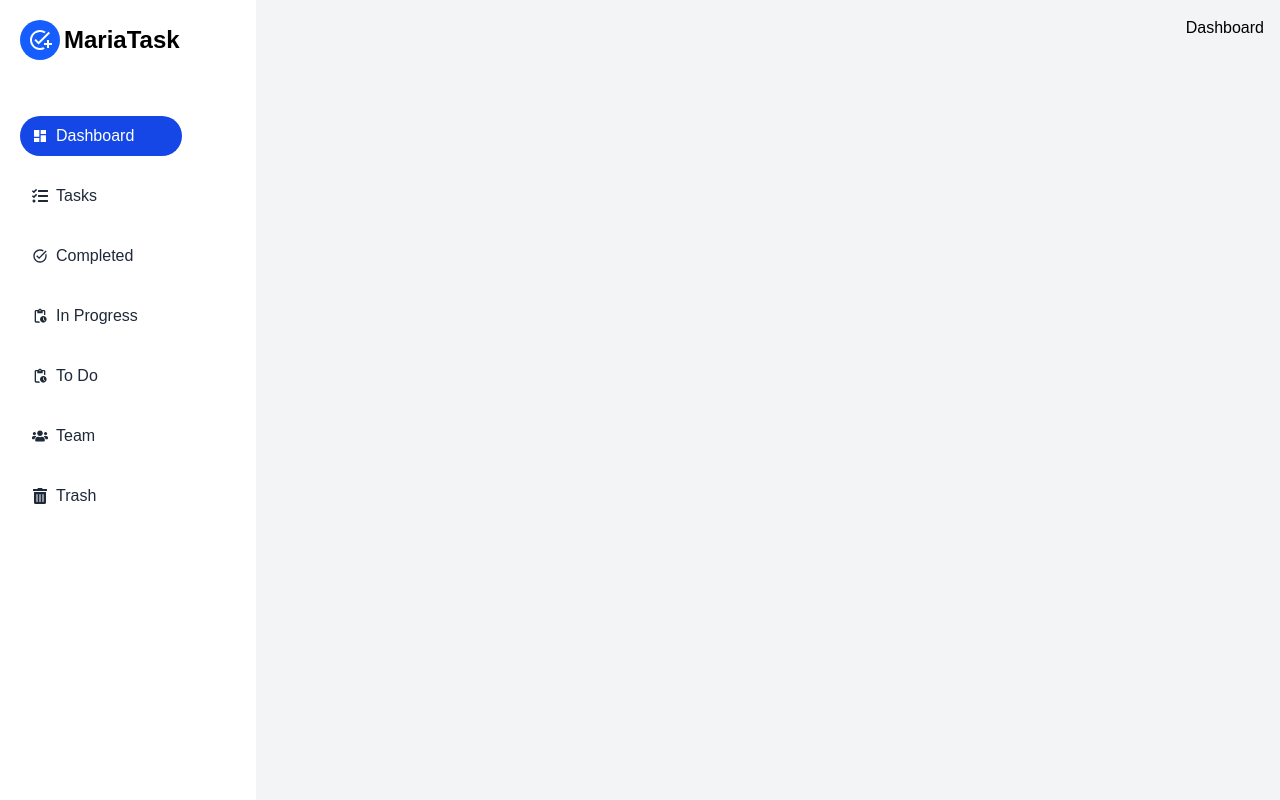
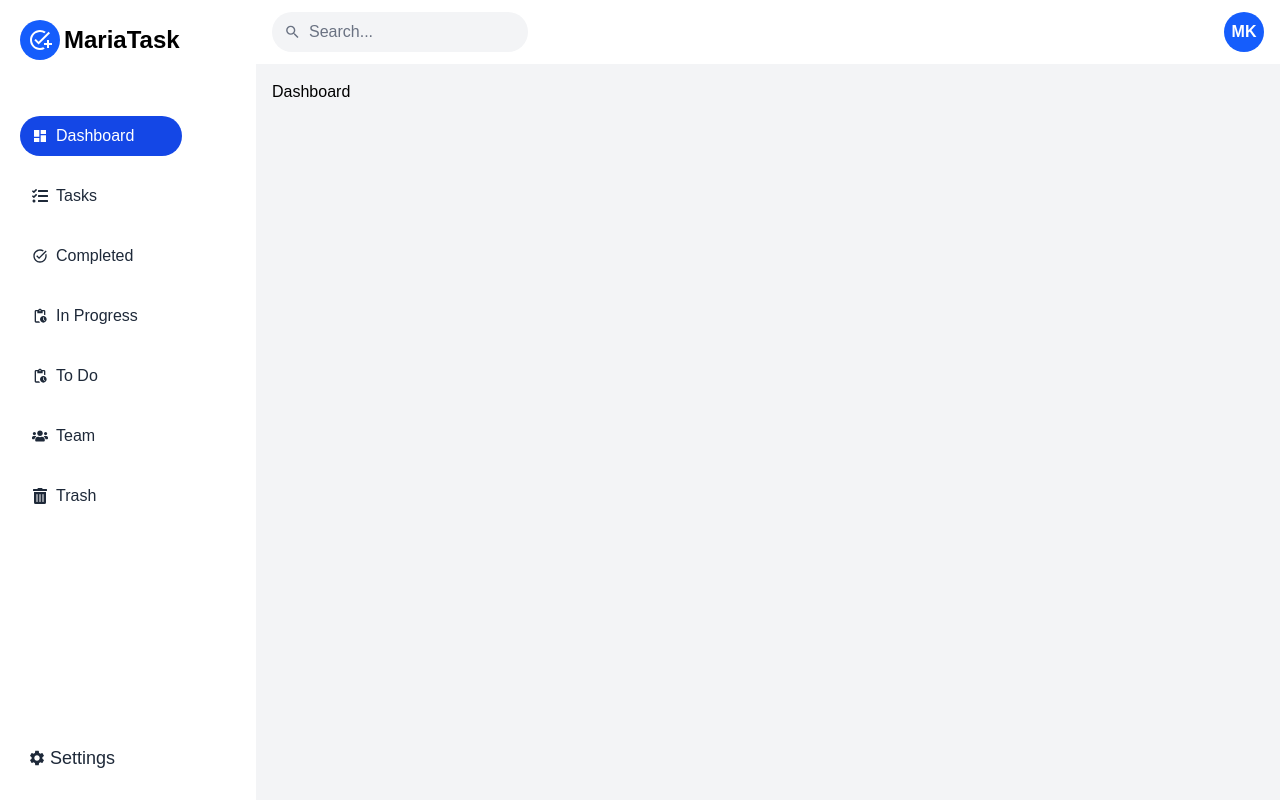
Before and after one commit to AleksKen/ClientTaskManager, a React (Vite) app in the folder client/: page /dashboard in a window 1280 px wide. Built offline with nearby package versions, Linux system fonts and the light colour scheme.

Commit message:
Навигационная панель (подумать над аватарками)

```diff
--- a/client/src/App.jsx
+++ b/client/src/App.jsx
@@ -7,10 +7,11 @@ import Users from "./pages/Users.jsx";
 import {Toaster} from "sonner";
 import Sidebar from "./components/Sidebar.jsx";
 import Trash from "./pages/Trash.jsx";
+import Navbar from "./components/Navbar.jsx";
 
 function Layout() {
     // const {user} = useSelector((state) => state.auth);
-    const user = "Maria";
+    const user = JSON.parse('{ "name": "Maria Konyashova" }');
     const location = useLocation()
     return user ? (
         <div className='w-full h-screen flex flex-col md:flex-row'>
@@ -19,10 +20,10 @@ function Layout() {
             </div>
             {/*{MobileSidebar}*/}
             <div className="flex-1 overflow-y-auto">
-                {/*{Navbar}*/}
-            </div>
-            <div className='p-4 2xl:px-10'>
-                <Outlet/>
+                <Navbar/>
+                <div className='p-4 2xl:px-10'>
+                    <Outlet/>
+                </div>
             </div>
         </div>
     ) : (
--- /dev/null
+++ b/client/src/components/Navbar.jsx
@@ -0,0 +1,34 @@
+import React from "react";
+import {useDispatch, useSelector} from "react-redux";
+import {setOpenSidebar} from "../redux/slices/authSlice.js";
+import {MdOutlineSearch} from "react-icons/md";
+import UserAvatar from "./UserAvatar.jsx";
+
+const Navbar = () => {
+    const {user} = useSelector((state) => state.auth);
+    const dispatch = useDispatch();
+
+    return <div className='flex items-center justify-between bg-white px-4 py-3 2xl:py-4 sticky z-10 top-0'>
+        <div className='flex gap-4'>
+            <button
+                onClick={() => dispatch(setOpenSidebar(true))}
+                className='text-2xl text-gray-500 block md:hidden '>≡</button>
+
+            <div className='w-64 2xl:w-[400px] flex items-center py-2 px-3 gap-2 rounded-full bg-[#f3f4f6]'>
+                <MdOutlineSearch className='text-gray-500 text-xl'/>
+                <input
+                    type='text'
+                    placeholder='Search...'
+                    className='flex-1 outline-none bg-transparent placeholder:text-gray-500 text-gray-800'
+                ></input>
+            </div>
+        </div>
+
+        <div className='flex gap-2 items-center'>
+            {/*<NotificationPanel/>*/}
+            <UserAvatar/>
+        </div>
+    </div>
+};
+
+export default Navbar;
--- a/client/src/components/Sidebar.jsx
+++ b/client/src/components/Sidebar.jsx
@@ -1,5 +1,5 @@
 import React from 'react';
-import {MdDashboard, MdOutlineAddTask, MdOutlinePendingActions, MdTaskAlt} from "react-icons/md";
+import {MdDashboard, MdOutlineAddTask, MdOutlinePendingActions, MdSettings, MdTaskAlt} from "react-icons/md";
 import {FaTasks, FaTrashAlt, FaUsers} from "react-icons/fa";
 import {useDispatch, useSelector} from "react-redux";
 import {Link, NavLink, useLocation} from "react-router-dom";
@@ -48,6 +48,13 @@ const Sidebar = () => {
                 ))
             }
         </div>
+
+        <div className=''>
+            <button className='w-full flex gap-1 p-2 items-center text-lg text-gray-800 '>
+                <MdSettings/>
+                <span>Settings</span>
+            </button>
+        </div>
     </div>
 };
 
--- /dev/null
+++ b/client/src/components/UserAvatar.jsx
@@ -0,0 +1,67 @@
+import {useState} from 'react';
+import {useDispatch, useSelector} from "react-redux";
+import {useNavigate} from "react-router-dom";
+import {Menu} from "@headlessui/react";
+import {getInitials} from "../utils/initials.js";
+import {FaUser, FaUserLock} from "react-icons/fa";
+import {IoLogOutOutline} from "react-icons/io5";
+
+
+const UserAvatar = () => {
+    const [open, setOpen] = useState(false);
+    const [openPassword, setOpenPassword] = useState(false);
+    // const {user} = useSelector((state) => state.auth);
+    const user = JSON.parse('{ "name": "Maria Konyashova" }');
+    const dispatch = useDispatch();
+    const navigate = useNavigate();
+    const logoutHandler = () => {
+        console.log("logout");
+    };
+    return <div>
+        <Menu as='div' className='relative inline-block text-left'>
+            <div>
+                <Menu.Button className='w-10 h-10 2xl:h-12 items-center justify-center rounded-full bg-blue-600'>
+                    <span className='text-white font-semibold'>
+                        {getInitials(user?.name)}
+                    </span>
+                </Menu.Button>
+            </div>
+            <Menu.Items
+                transition
+                className='absolute right-0 mt-2 w-56 origin-top-right divide-gray-100
+                rounded-md bg-white shadow-2xl ring-1 ring-black/5 focus:outline-none'>
+                <div className='p-4'>
+                    <Menu.Item>
+                        <button
+                            onClick={() => setOpen(true)}
+                            className='text-gray-700 group flex w-full items-center rounded-md px-2 py-2 text-base'
+                        >
+                            <FaUser className='mr-2' aria-hidden='true'/>
+                            <span className='p-2'>Profile</span>
+                        </button>
+                    </Menu.Item>
+                    <Menu.Item>
+                        <button
+                            onClick={() => setOpenPassword(true)}
+                            className='text-gray-700 group flex w-full items-center rounded-md px-2 py-2 text-base'
+                        >
+                            <FaUserLock className='mr-2' aria-hidden='true'/>
+                            <span className='p-2'>Change Password</span>
+                        </button>
+                    </Menu.Item>
+                    <Menu.Item>
+                        <button
+                            onClick={logoutHandler}
+                            className='text-red-700 group flex w-full items-center rounded-md px-2 py-2 text-base'
+                        >
+                            <IoLogOutOutline className='mr-2' aria-hidden='true'/>
+                            <span className='p-2'>Logout</span>
+                        </button>
+                    </Menu.Item>
+                </div>
+            </Menu.Items>
+        </Menu>
+    </div>
+};
+
+export default UserAvatar;
--- /dev/null
+++ b/client/src/utils/initials.js
@@ -0,0 +1,5 @@
+export function getInitials(fullName) {
+    const names = fullName.split(' ');
+    const initials = names.slice(0, 2).map(name => name[0].toUpperCase());
+    return initials.join('');
+}
```
